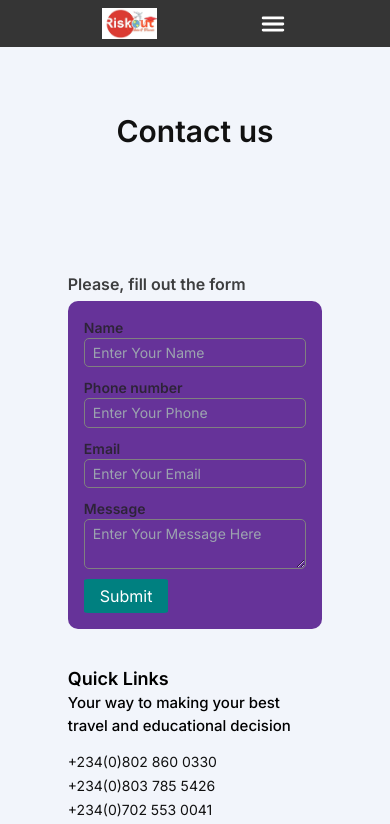
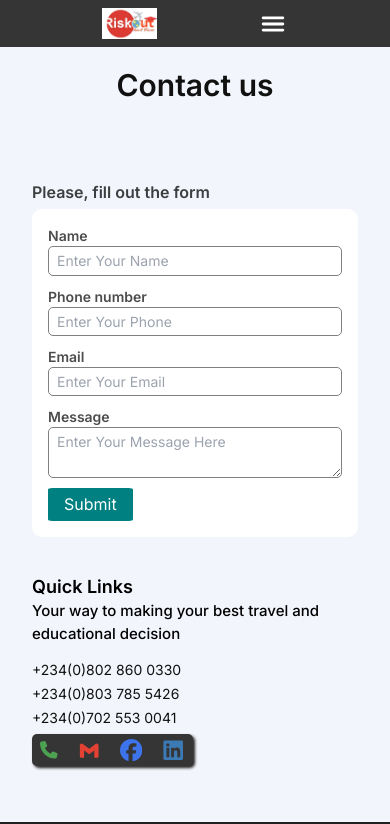
Before and after one commit to VictorKingsHub/consults, a Next.js app: page /contact in a window 390 px wide. Shown: the top 824 px of the page. Built offline with nearby package versions, Linux system fonts and the light colour scheme.

Commit message:
nav mobile fix

```diff
--- a/app/ui/contact/contactHero/ContactHero.module.css
+++ b/app/ui/contact/contactHero/ContactHero.module.css
@@ -1,6 +1,6 @@
 .container{
     background-color: var(--light);
-    padding: 2rem 6rem 0 6rem;
+    padding: 2rem;
     width: 100vw;
     display: flex;
     justify-content: center;
@@ -9,7 +9,7 @@
 
     @media(max-width: 768px) {
        padding: 1rem;
-       height: 20vh;
+       height: fit-content;
 }
 }
 .title{
--- a/app/ui/contact/form/ContactForm.module.css
+++ b/app/ui/contact/form/ContactForm.module.css
@@ -28,7 +28,7 @@
     padding: 0.5rem 1rem;
 
     @media(max-width: 768px) {
-        width: 80%;
+        width: 100%;
     }
 }
 
@@ -54,7 +54,6 @@
     border-radius: 10px;
     gap: 10px;
     width: 100%;
-    background-color: rebeccapurple;
 }
 
 .form div {
```
